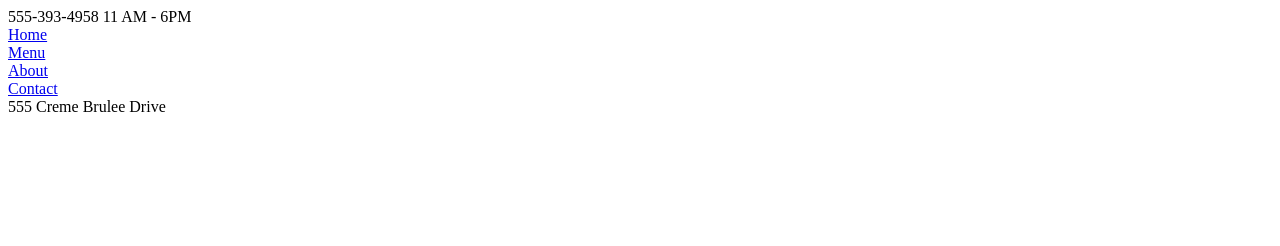
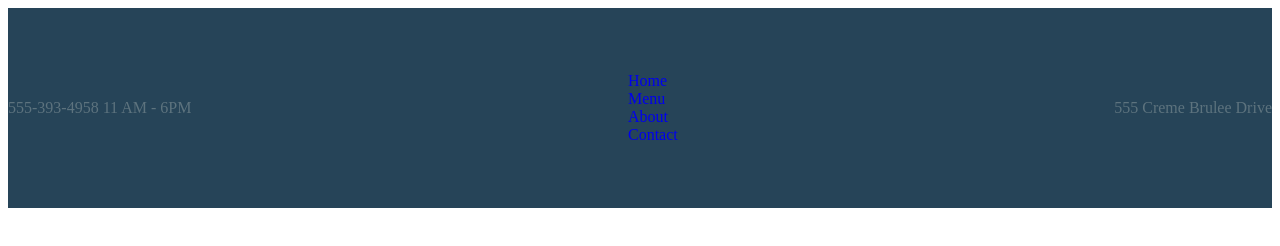
Before and after one commit to 107124/dev-desserts-0720PC10M, a plain HTML site: page index.html in a window 1280 px wide. Drawn offline with Linux system fonts and the light colour scheme.

Commit message:
added styles to nav bar and introduced flexbox

```diff
--- a/index.html
+++ b/index.html
@@ -9,9 +9,9 @@
 </head>
 
 <body>
-    <div>
+    <div class="nav-bar">
         <!-- Nav bar -->
-        <div>
+        <div class="phone-hours-wrapper">
             <!-- phone and hours -->
             555-393-4958
             11 AM - 6PM
@@ -20,20 +20,20 @@
         <div>
             <!-- links wrapper -->
             <div>
-                <a href="index.html">Home</a>
+                <a class="link" href="index.html">Home</a>
             </div>
             <div>
-                <a href="menu.html">Menu</a>
+                <a class="link" href="menu.html">Menu</a>
             </div>
             <div>
-                <a href="about.html">About</a>
+                <a class="link" href="about.html">About</a>
             </div>
             <div>
-                <a href="contact.html">Contact</a>
+                <a class="link" href="contact.html">Contact</a>
             </div>
 
         </div>
-        <div>
+        <div class="address-wrapper">
             555 Creme Brulee Drive
         </div>
     </div>
--- a/styles.css
+++ b/styles.css
@@ -1,3 +1,27 @@
-h1 {
-    color: pink;
+/* Color Scheme:
+Dark Blue: #264458
+Gray: #3F4045
+coffee brown: #30292F
+Cadet: #5D737E
+*/
+
+.nav-bar {
+    display: flex;
+    background-color: #264458;
+    height: 200px;
+    color: #5D737E;
+    justify-content: space-between;
+    align-items: center;
 }
+
+.phone-hours-wrapper {
+
+}
+
+.address-wrapper {
+
+}
+
+.link {
+    text-decoration: none;
+}
```
